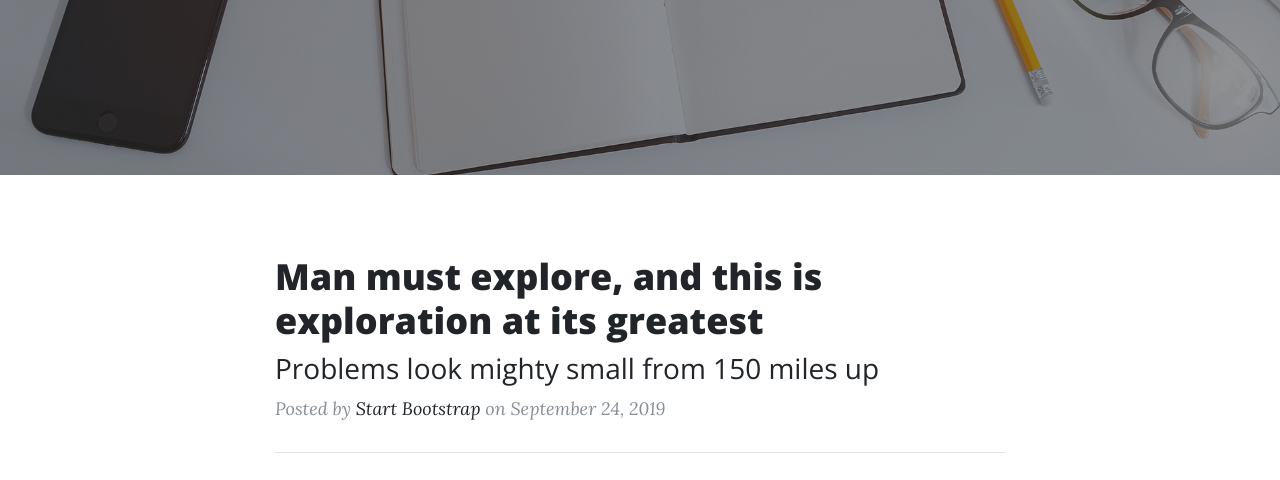
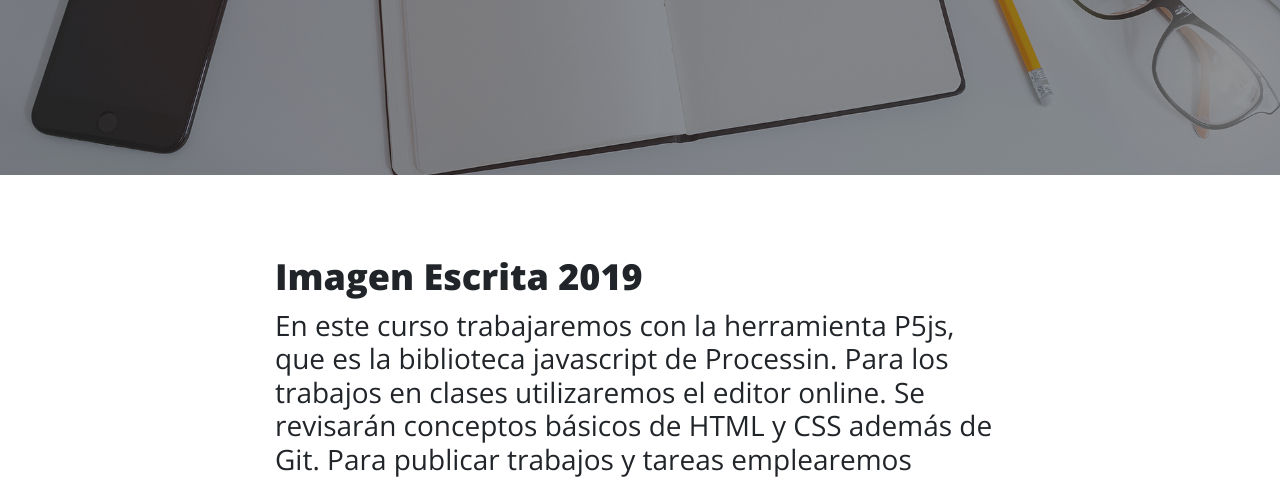
Before and after one commit to gabimarinnn/Gabriela-A.-Marin-Araya, a plain HTML site: page index.html in a window 1280 px wide. Shown: the part 453-933 px from the top of the page. Drawn offline with nearby package versions, Linux system fonts and the light colour scheme.

Commit message:
Update index.html

```diff
--- a/index.html
+++ b/index.html
@@ -74,15 +74,16 @@
         <div class="post-preview">
           <a href="post.html">
             <h2 class="post-title">
-              Man must explore, and this is exploration at its greatest
+              Imagen Escrita 2019
             </h2>
             <h3 class="post-subtitle">
-              Problems look mighty small from 150 miles up
+              En este curso trabajaremos con la herramienta P5js, que es la biblioteca javascript de Processin.  Para los trabajos en clases utilizaremos el editor online.
+              Se revisarán conceptos básicos de HTML y CSS además de Git. Para publicar trabajos y tareas emplearemos Github
             </h3>
           </a>
-          <p class="post-meta">Posted by
-            <a href="#">Start Bootstrap</a>
-            on September 24, 2019</p>
+          <p class="post-meta">Posteado por
+            <a href="#">Herbert Spencer</a>
+            en Marzo, 2019</p>
         </div>
         <hr>
         <div class="post-preview">
```
